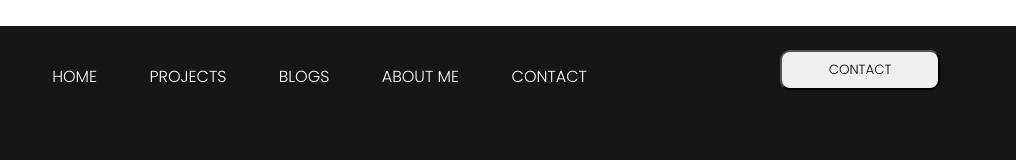
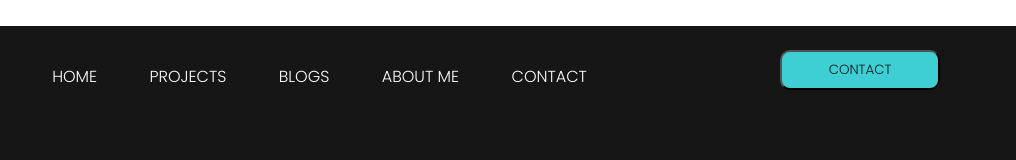
Before and after one commit to DeepBPatel702/FSD_Portfolio, a plain HTML site: page index.html in a window 1280 px wide. Shown: the top 160 px of the page, 264-1280 px from the left. Drawn offline with Linux system fonts and the light colour scheme.

Commit message:
button color

```diff
--- a/CSS/flexbox.css
+++ b/CSS/flexbox.css
@@ -20,8 +20,8 @@
 	transition: all .3s ease;
 }
 
-.btn-primary, {
-	background: var(--primary);
+.btn-primary {
+	background-color:var(--primary);
 	color: var(--dark);
 }
 
--- a/CSS/style.css
+++ b/CSS/style.css
@@ -192,10 +192,3 @@ section.blogs button.btn.btn-secondary:hover{
 	color: var(--dark);
 	background: var(--primary);
 }
-
-@media(max-width: 910px){
-	header #main-nav{
-		display: none;
-	}
-
-}
```
